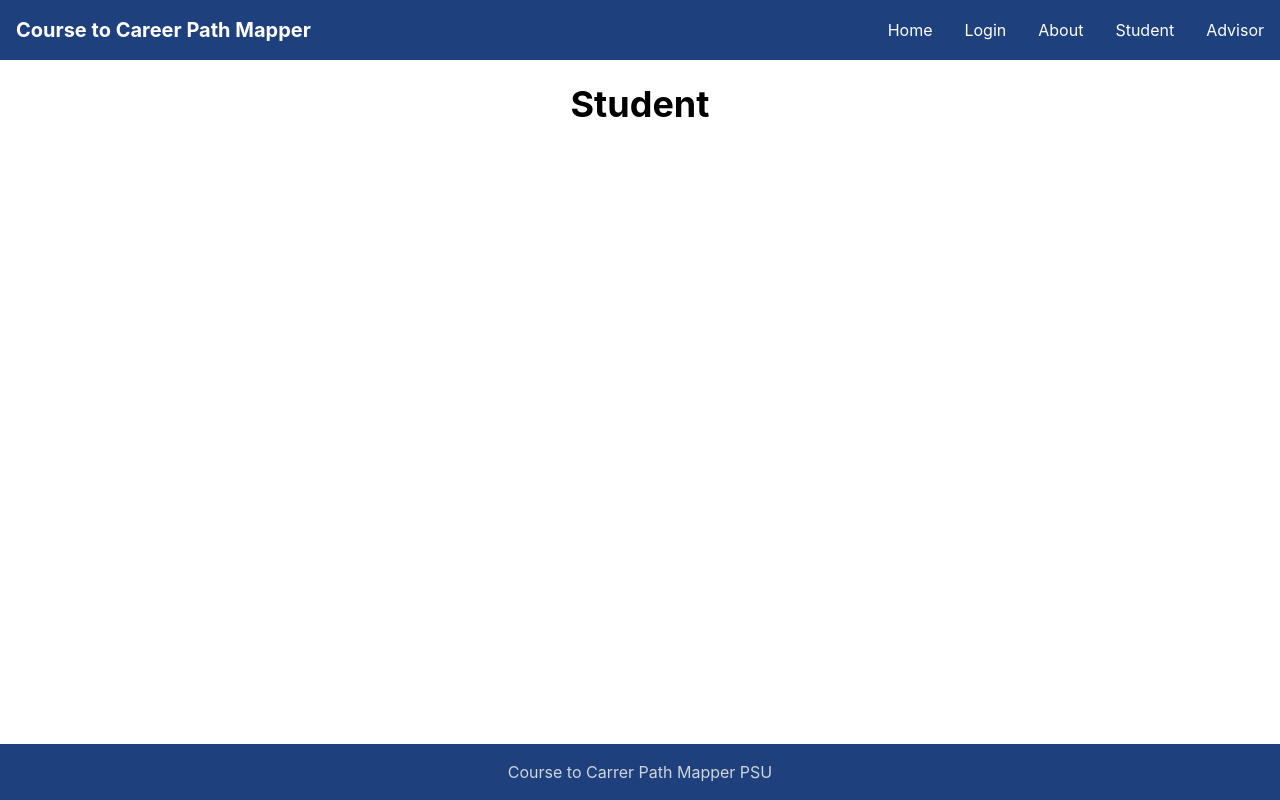
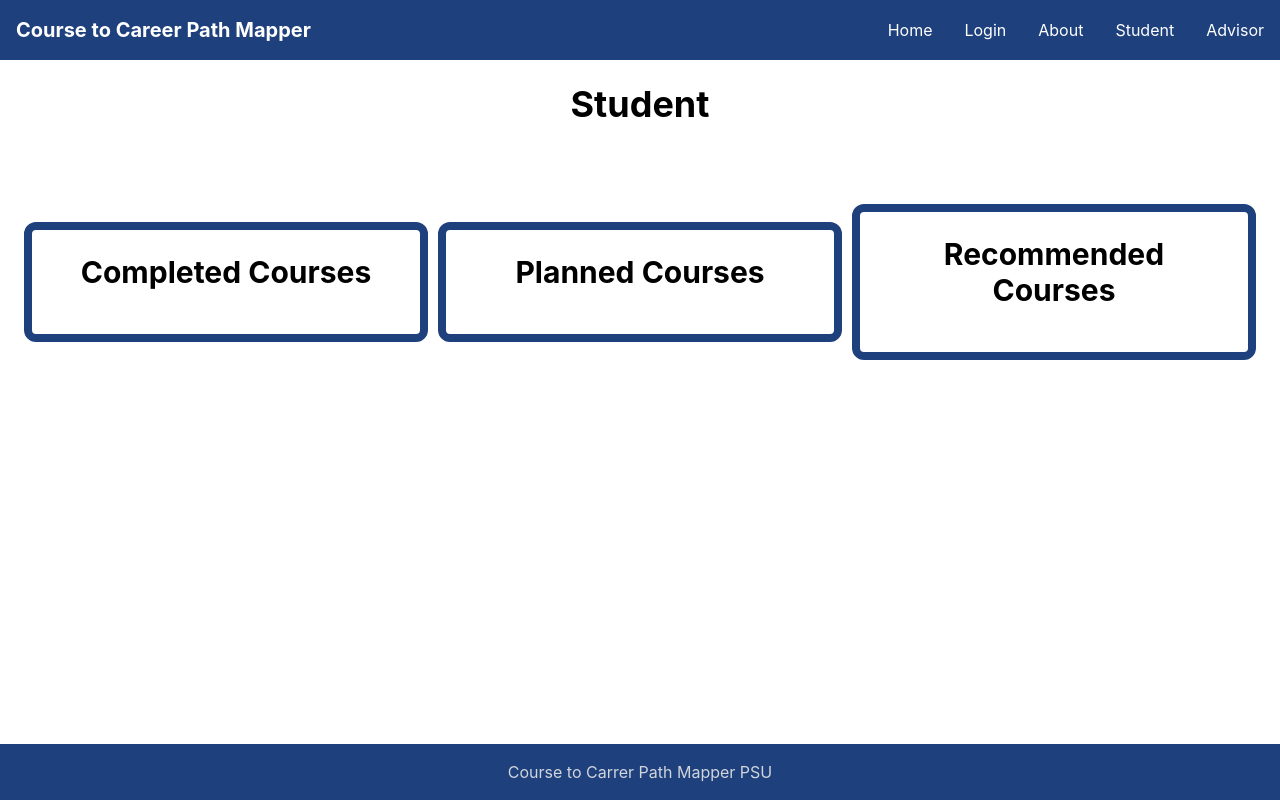
Before and after one commit to GoldenDiamondPE/C2CM, a React (Vite) app in the folder client/: page /student in a window 1280 px wide. Built offline with nearby package versions, Linux system fonts and the light colour scheme.

Commit message:
Student View Initial Layout Idea
An idea for the layout of the student view including three basic menu placeholders for now.

```diff
--- a/client/src/pages/Student.tsx
+++ b/client/src/pages/Student.tsx
@@ -1,5 +1,5 @@
 import { Helmet } from 'react-helmet-async';
-
+import '../style/App.css';
 export default function Home() {
   return (
     <div>
@@ -8,6 +8,18 @@ export default function Home() {
       </Helmet>
       <h1 className='text-center text-4xl font-bold mb-5'>Student</h1>
 
+      <div className="mx-auto container">
+        <div className="mx-auto mt-15 w-full max-w-lg rounded-xl p-6 text-black border-8 border-psuBeaver">
+          <p className="text-3xl font-bold text-center pb-5">Completed Courses</p>
+        </div>
+        <div className="mx-auto mt-15 w-full max-w-lg rounded-xl p-6 text-black border-8 border-psuBeaver">
+          <p className="text-3xl font-bold text-center pb-5">Planned Courses</p>
+        </div>
+        <div className="mx-auto mt-15 w-full max-w-lg rounded-xl p-6 text-black border-8 border-psuBeaver">
+          <p className="text-3xl font-bold text-center pb-5">Recommended Courses</p>
+        </div>
+      </div>
+
     </div>
   );
 }
--- /dev/null
+++ b/client/src/style/App.css
@@ -0,0 +1,6 @@
+.container {
+  display: flex; /* Horizontal layout */
+  justify-content: space-between; /* Equal spacing between divs */
+  align-items: center; /* Vertically align divs */
+  gap: 10px; /* Optional space between divs */
+}
```
